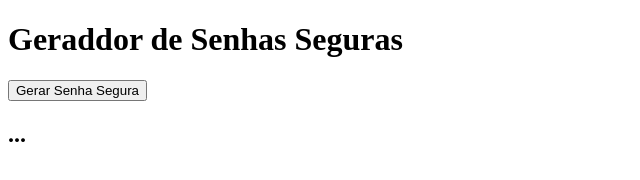
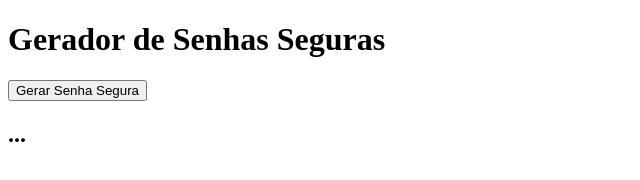
Before and after one commit to PabloLSa/TrybeExercicios, a website built with Vite: page front-end/Introdução ao Frontend e JavaScript asssíncrono/Ambiente-deDesenvolvimento-GeradorDeSenhas/index.html in a window 1280 px wide. Shown: the whole page, without its empty margins (0-640 px from the left). Built offline with nearby package versions, Linux system fonts and the light colour scheme.

Commit message:
troca branch

```diff
--- a/front-end/Introdução ao Frontend e JavaScript asssíncrono/Ambiente-deDesenvolvimento-GeradorDeSenhas/index.html
+++ b/front-end/Introdução ao Frontend e JavaScript asssíncrono/Ambiente-deDesenvolvimento-GeradorDeSenhas/index.html
@@ -4,12 +4,12 @@
   <meta charset="UTF-8">
   <meta http-equiv="X-UA-Compatible" content="IE=edge">
   <meta name="viewport" content="width=device-width, initial-scale=1.0">
-  <title>Geraddor de Senhas Seguras</title>
+  <title>Gerador de Senhas Seguras</title>
 </head>
 <body>
-  <h1> Geraddor de Senhas Seguras</h1>
+  <h1> Gerador de Senhas Seguras</h1>
   <button>Gerar Senha Segura</button>
   <h2>...</h2>
-  <script src="/src/main.js" type=" module" ></script>
+  <script src="/src/main.js" type="module" ></script>
 </body>
 </html>
```
Also changed, not shown: front-end/Introdução ao Frontend e JavaScript asssíncrono/Ambiente-deDesenvolvimento-GeradorDeSenhas/package.json (renamed from front-end/Introdução ao Frontend e JavaScript asssíncrono/Ambiente-deDesenvolvimento-GeradorDeSenhas/src/package.json, +6 -2 lines), 1 other file.
